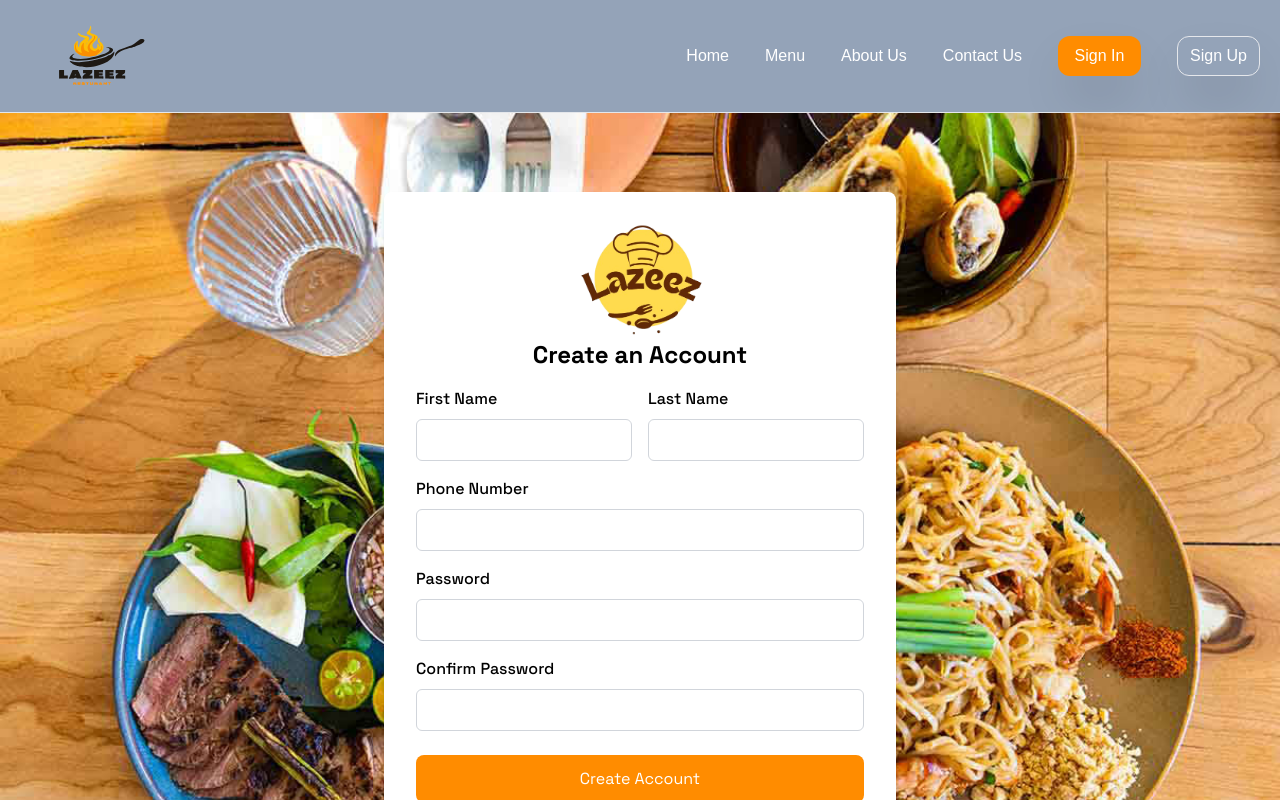
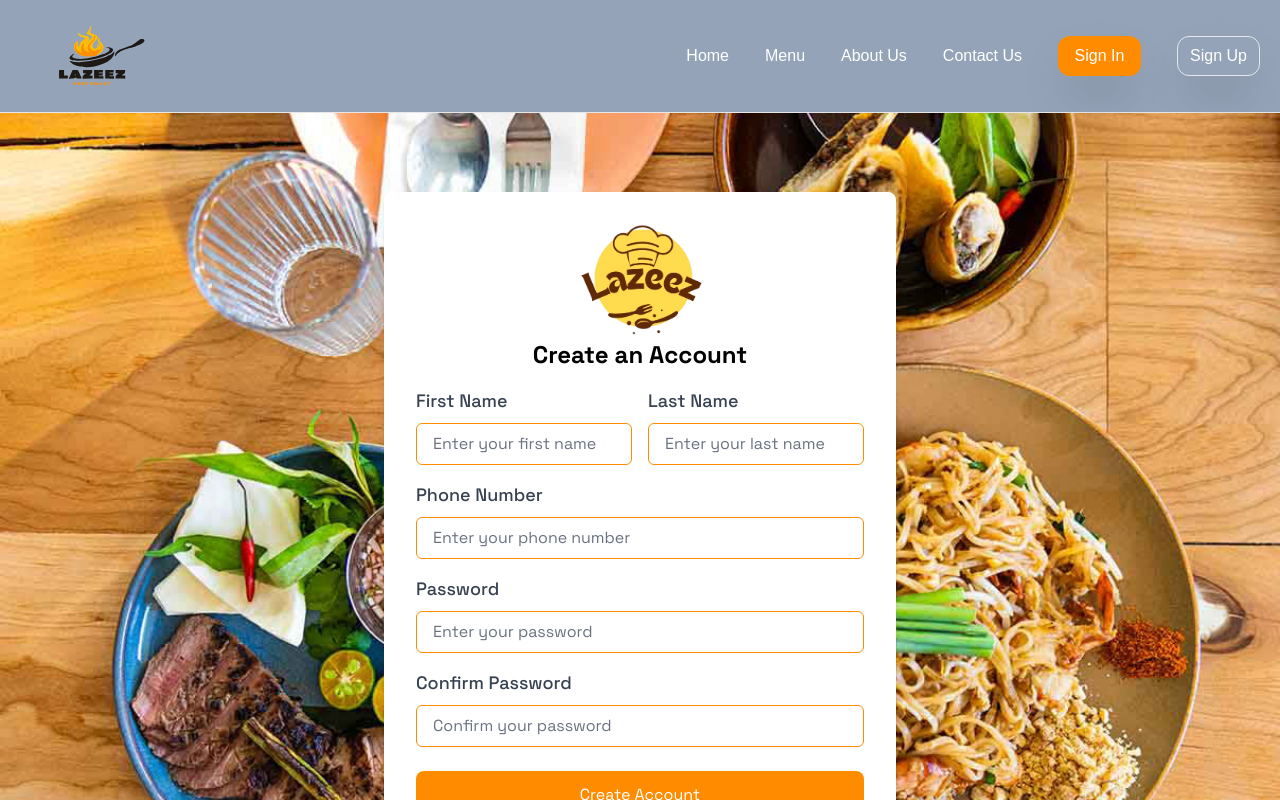
Before and after one commit to Raghdaa99/restaurant-website, a Vue app: page /signup in a window 1280 px wide. Shown: the top 800 px of the page. Built offline with nearby package versions, Linux system fonts and the light colour scheme; a web font is replaced by a local one.

Commit message:
Update inputfield in SignUp.vue

```diff
--- a/src/components/auth/SignUp.vue
+++ b/src/components/auth/SignUp.vue
@@ -3,6 +3,7 @@ import { ref, computed } from "vue";
 import { useUserStore } from "@/stores/useUserStore";
 import { useRouter } from "vue-router";
 import Button from "@/components/UI/Button.vue";
+import InputField from "@/components/UI/InputField.vue";
 
 const userStore = useUserStore();
 const router = useRouter();
@@ -38,7 +39,6 @@ function handleSubmit() {
 }
 </script>
 
-
 <template>
   <div class="main-section flex justify-center items-center min-h-screen font-space-grotesk pt-48 pb-24">
     <div class="w-full max-w-lg p-8 bg-white rounded-lg shadow-md animate-fade-in">
@@ -48,32 +48,55 @@ function handleSubmit() {
       <form @submit.prevent="handleSubmit">
         <div class="grid grid-cols-1 sm:grid-cols-2 gap-4 mb-4">
           <div>
-            <label for="firstname" class="block text-black mb-2 font-medium">First Name</label>
-            <input type="text" id="firstname" v-model="userStore.userData.firstname" @blur="markTouched('firstname')" class="w-full px-3 py-2 border border-gray-300 rounded-md text-gray" />
+            <InputField
+              label="First Name"
+              v-model="userStore.userData.firstname"
+              @blur="markTouched('firstname')"
+              placeholder="Enter your first name"
+            />
             <p v-if="errors.firstname" class="text-danger text-sm">First name is required</p>
           </div>
           <div>
-            <label for="lastname" class="block text-black mb-2 font-medium">Last Name</label>
-            <input type="text" id="lastname" v-model="userStore.userData.lastname" @blur="markTouched('lastname')" class="w-full px-3 py-2 border border-gray-300 rounded-md text-gray" />
+            <InputField
+              label="Last Name"
+              v-model="userStore.userData.lastname"
+              @blur="markTouched('lastname')"
+              placeholder="Enter your last name"
+            />
             <p v-if="errors.lastname" class="text-danger text-sm">Last name is required</p>
           </div>
         </div>
 
         <div class="mb-4">
-          <label for="phone" class="block text-black mb-2 font-medium">Phone Number</label>
-          <input type="tel" id="phone" v-model="userStore.userData.phone" @blur="markTouched('phone')" class="w-full px-3 py-2 border border-gray-300 rounded-md text-gray" />
+          <InputField
+            label="Phone Number"
+            type="tel"
+            v-model="userStore.userData.phone"
+            @blur="markTouched('phone')"
+            placeholder="Enter your phone number"
+          />
           <p v-if="errors.phone" class="text-danger text-sm">Invalid phone number</p>
         </div>
 
         <div class="mb-4">
-          <label for="password" class="block text-black mb-2 font-medium">Password</label>
-          <input type="password" id="password" v-model="userStore.userData.password" @blur="markTouched('password')" class="w-full px-3 py-2 border border-gray-300 rounded-md text-gray" />
+          <InputField
+            label="Password"
+            type="password"
+            v-model="userStore.userData.password"
+            @blur="markTouched('password')"
+            placeholder="Enter your password"
+          />
           <p v-if="errors.password" class="text-danger text-sm">Password must be at least 6 characters</p>
         </div>
 
         <div class="mb-6">
-          <label for="confirm-password" class="block text-black mb-2 font-medium">Confirm Password</label>
-          <input type="password" id="confirm-password" v-model="userStore.userData.confirmPassword" @blur="markTouched('confirmPassword')" class="w-full px-3 py-2 border border-gray-300 rounded-md text-gray" />
+          <InputField
+            label="Confirm Password"
+            type="password"
+            v-model="userStore.userData.confirmPassword"
+            @blur="markTouched('confirmPassword')"
+            placeholder="Confirm your password"
+          />
           <p v-if="errors.confirmPassword" class="text-danger text-sm">Passwords do not match</p>
         </div>
 
@@ -87,7 +110,6 @@ function handleSubmit() {
     </div>
   </div>
 </template>
-
 
 <style scoped>
 @keyframes fadeIn {
```
